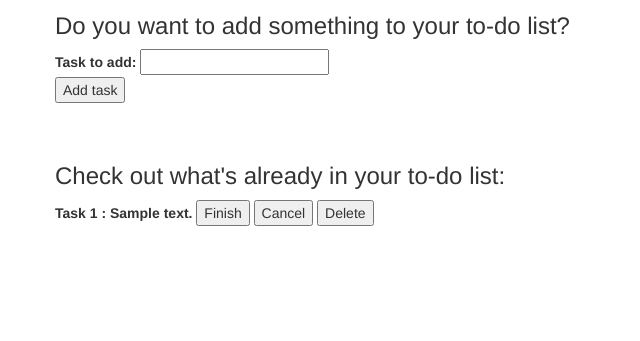
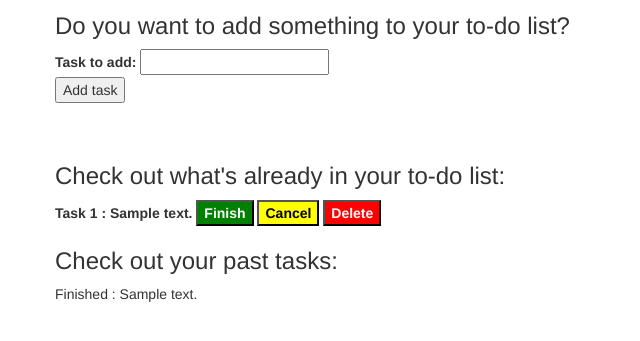
Before and after one commit to mark-torres10/todo_list_app, a Django app: page / in a window 1280 px wide. Shown: the part 212-553 px from the top of the page, without its empty margins (0-640 px from the left). Run offline with Django 3.2, Linux system fonts and the light colour scheme; tables that the repository leaves empty hold one stand-in row (values such as "Sample post"); some libraries are stand-ins or nearby versions.

Commit message:
add colors to task buttons, add list of past tasks

```diff
--- a/todo_list/task/static/style.css
+++ b/todo_list/task/static/style.css
@@ -0,0 +1,17 @@
+.finish-button {
+  background-color : green;
+  color : white;
+  font-weight: bold;
+}
+
+.cancel-button {
+  background-color : yellow;
+  color : black;
+  font-weight: bold;
+}
+
+.delete-button {
+  background-color : red;
+  color : white;
+  font-weight: bold;
+}
--- a/todo_list/task/templates/base.html
+++ b/todo_list/task/templates/base.html
@@ -9,6 +9,9 @@
 
     <!-- Latest compiled JavaScript -->
     <script src="https://maxcdn.bootstrapcdn.com/bootstrap/3.4.1/js/bootstrap.min.js"></script>
+
+    <!-- Add personal CSS -->
+    <link rel="stylesheet" href = "static/style.css"/>
   </head>
   <body>
     <div class = "container">
--- a/todo_list/task/templates/homepage.html
+++ b/todo_list/task/templates/homepage.html
@@ -11,6 +11,7 @@
 <br />
 <br />
 
+<!-- Add to todo list -->
 <div class="container">
   <div class="row">
     <h3> Do you want to add something to your to-do list? </h3>
@@ -27,6 +28,7 @@
 <br />
 <br />
 
+<!-- List of current todo list -->
 <div class="container">
   <div class="row">
     <h3> Check out what's already in your to-do list: </h3>
@@ -34,10 +36,10 @@
     {% for task in task_list %}
       <div class="container">
         <div class="row">
-          <label>Task {{task.id}} : {{task.text}}</label>
-          <input type="submit" value="Finish"/>
-          <input type="submit" value="Cancel"/>
-          <input type="submit" value="Delete"/>
+          <label>Task {{forloop.counter}} : {{task.text}}</label>
+          <input class = "finish-button" type="submit" value="Finish"/>
+          <input class = "cancel-button" type="submit" value="Cancel"/>
+          <input class = "delete-button" type="submit" value="Delete"/>
           <br />
         </div>
       </div>
@@ -45,5 +47,19 @@
   </div>
 </div>
 
+<!-- List of finished tasks -->
+<div class = "container">
+  <div class = "row">
+    <h3>Check out your past tasks:</h3>
+    {% for task in task_list %}
+      {% if task.is_finished %}
+        <p>
+          Finished : {{task.text}}
+        </p>
+      {% endif %}
+    {% endfor %}
+  </div>
+</div>
+
 
 {% endblock %}
```
